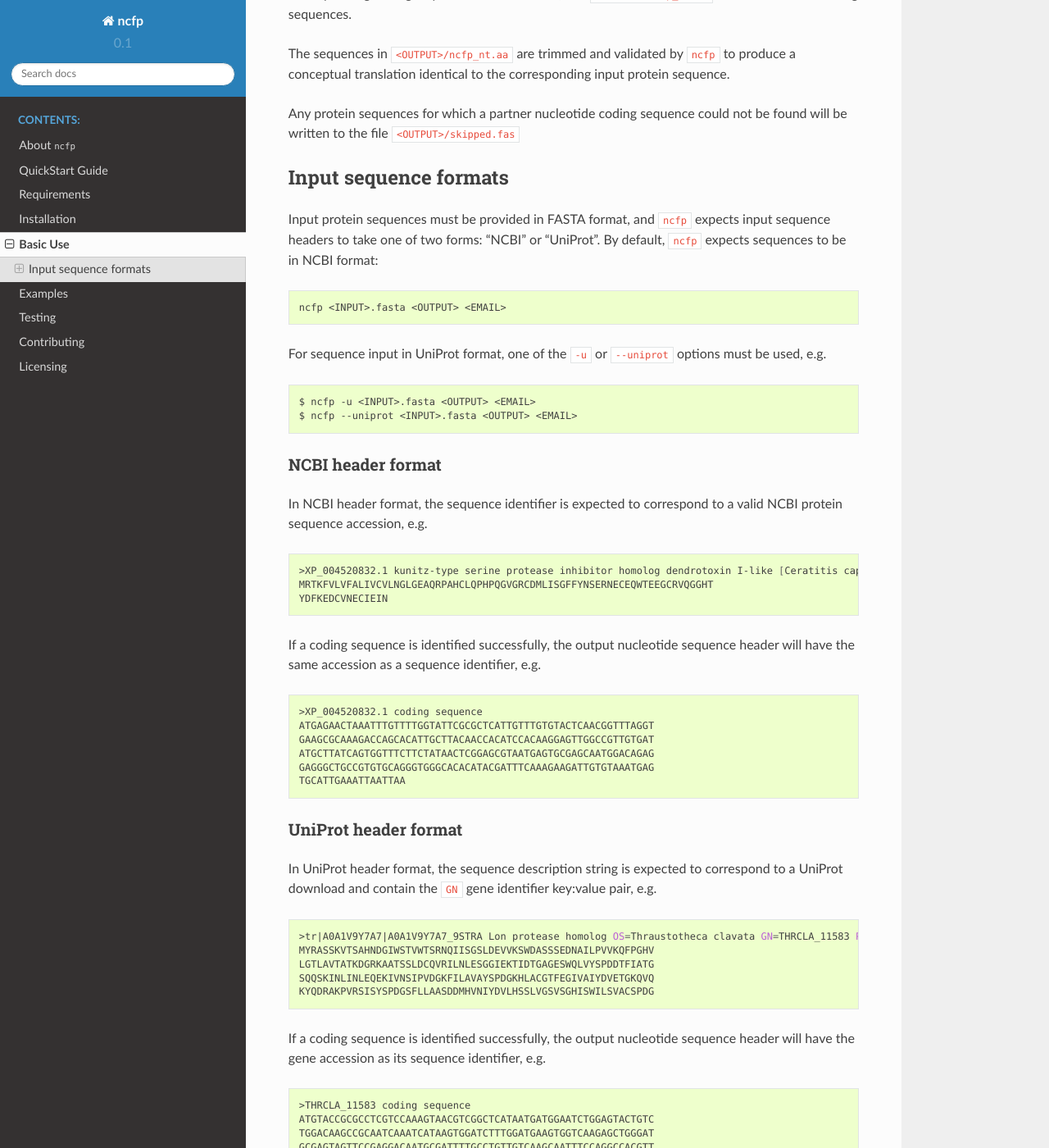
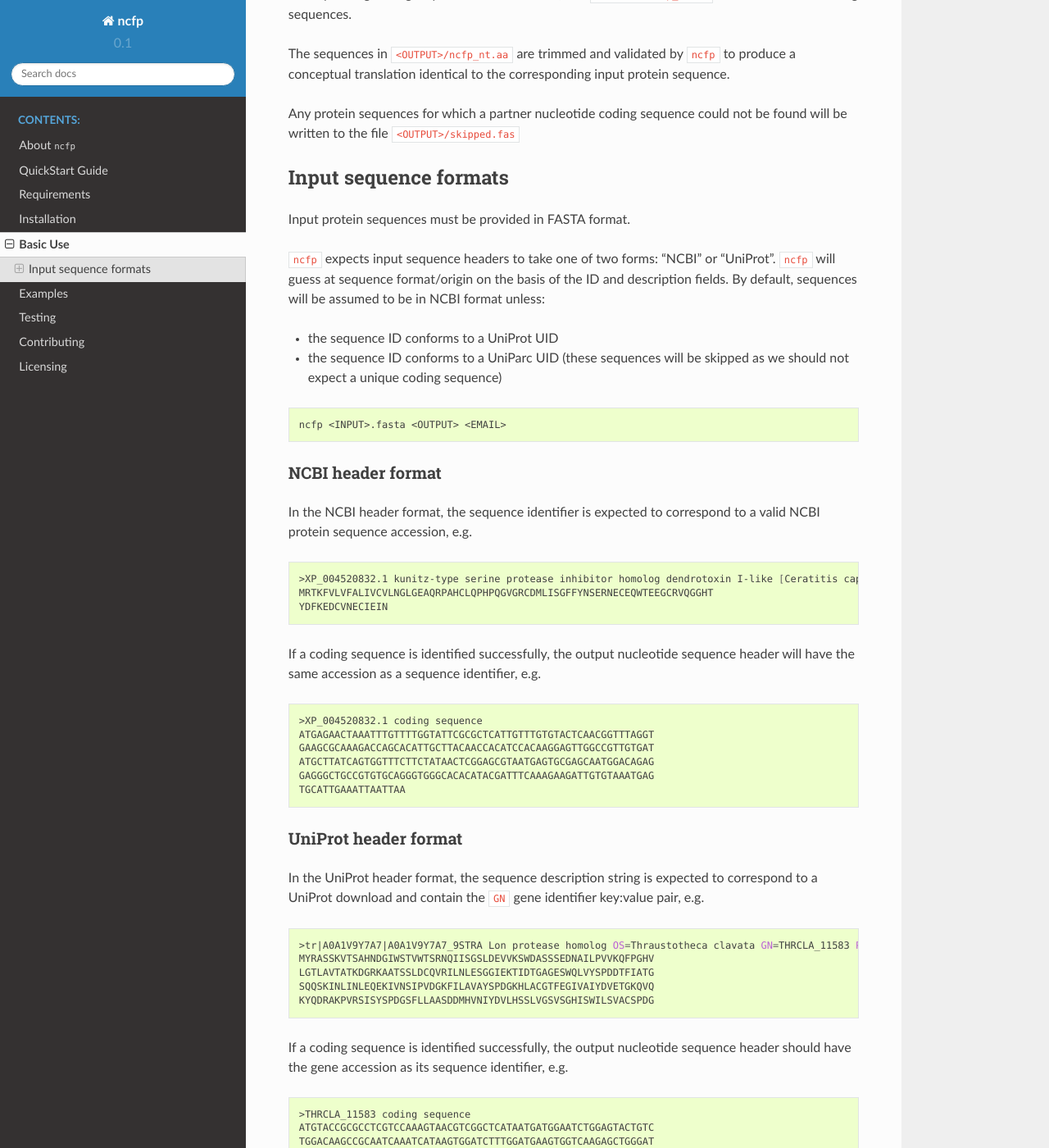
Before and after one commit to widdowquinn/ncfp, a Sphinx documentation site: the page built from docs/basic_use.rst, in a window 1280 px wide and 1400 px high, scrolled down 419 px. Shown: the whole window at 82% size. Built offline with Sphinx 7.4.7 and the Read the Docs theme 2.0.0, drawn with Linux system fonts in a browser that asks for light colours.

Commit message:
update docs to reflect new CLI interface and behaviour

```diff
--- a/docs/basic_use.rst
+++ b/docs/basic_use.rst
@@ -29,25 +29,22 @@ to the file ``<OUTPUT>/skipped.fas``
 Input sequence formats
 ----------------------
 
-Input protein sequences must be provided in FASTA format, and ``ncfp`` expects input sequence headers to take one of
-two forms: "NCBI" or "UniProt". By default, ``ncfp`` expects sequences to be in NCBI format:
+Input protein sequences must be provided in FASTA format.
+
+``ncfp`` expects input sequence headers to take one of two forms: "NCBI" or "UniProt". ``ncfp`` will guess at sequence format/origin on the basis of the ID and description fields. By default, sequences will be assumed to be in NCBI format unless:
+
+* the sequence ID conforms to a UniProt UID
+* the sequence ID conforms to a UniParc UID (these sequences will be skipped as we should not expect a unique coding sequence)
 
 .. code-block:: bash
 
     ncfp <INPUT>.fasta <OUTPUT> <EMAIL>
 
-For sequence input in UniProt format, one of the ``-u`` or ``--uniprot`` options must be used, e.g.
-
-.. code-block:: bash
-
-    $ ncfp -u <INPUT>.fasta <OUTPUT> <EMAIL>
-    $ ncfp --uniprot <INPUT>.fasta <OUTPUT> <EMAIL>
-
 ^^^^^^^^^^^^^^^^^^
 NCBI header format
 ^^^^^^^^^^^^^^^^^^
 
-In NCBI header format, the sequence identifier is expected to correspond to a valid NCBI protein sequence
+In the NCBI header format, the sequence identifier is expected to correspond to a valid NCBI protein sequence
 accession, e.g.
 
 .. code-block:: bash
@@ -72,7 +69,7 @@ accession as a sequence identifier, e.g.
 UniProt header format
 ^^^^^^^^^^^^^^^^^^^^^
 
-In UniProt header format, the sequence description string is expected to correspond to a UniProt download
+In the UniProt header format, the sequence description string is expected to correspond to a UniProt download
 and contain the ``GN`` gene identifier key:value pair, e.g.
 
 .. code-block:: bash
@@ -83,7 +80,7 @@ and contain the ``GN`` gene identifier key:value pair, e.g.
     SQQSKINLINLEQEKIVNSIPVDGKFILAVAYSPDGKHLACGTFEGIVAIYDVETGKQVQ
     KYQDRAKPVRSISYSPDGSFLLAASDDMHVNIYDVLHSSLVGSVSGHISWILSVACSPDG
 
-If a coding sequence is identified successfully, the output nucleotide sequence header will have the gene
+If a coding sequence is identified successfully, the output nucleotide sequence header should have the gene
 accession as its sequence identifier, e.g.
 
 .. code-block:: bash
@@ -116,8 +113,8 @@ option, e.g.
 
 .. code-block:: bash
 
-    $ ncfp -u -s <INPUT>.fasta <OUTPUT> <EMAIL>
-    $ ncfp --uniprot --stockholm <INPUT>.fasta <OUTPUT> <EMAIL>
+    $ ncfp -s <INPUT>.fasta <OUTPUT> <EMAIL>
+    $ ncfp --stockholm <INPUT>.fasta <OUTPUT> <EMAIL>
 
 The output nucleotide sequence does not preserve the Stockholm format location information in the output, nor
 does it preserve sequence gap symbols:
--- a/docs/examples.rst
+++ b/docs/examples.rst
@@ -29,7 +29,7 @@ sequences are UniProt format, otherwise an error is thrown.
 
 .. code-block:: bash
 
-    ncfp -u tests/test_input/sequences/input_uniprot.fasta \
+    ncfp tests/test_input/sequences/input_uniprot.fasta \
         tests/test_output/uniprot dev@null.com -v
 
 
--- a/docs/requirements.rst
+++ b/docs/requirements.rst
@@ -14,8 +14,11 @@ Python
 
 Python Packages
     - `biopython`_
+    - `bioservices`_
     - `tqdm`_
 
+The Python package dependencies will be installed automatically if installing using `pip` or `conda`. If installing from source, please use `pip install -r requirements.txt` or `conda install --file requirements.txt`. See :ref:`ncfp-installation`_ for more information about installation.
 
 .. _biopython: http://biopython.org/
+.. _bioservices: https://bioservices.readthedocs.io/en/master/
 .. _tqdm: https://github.com/noamraph/tqdm
```
Also changed, not shown: other parts of docs/examples.rst (+1 -1 lines), docs/installation.rst (+4 -3 lines), docs/licensing.rst (+8 -8 lines), docs/testing.rst (+11 -8 lines), .pre-commit-config.yaml.
